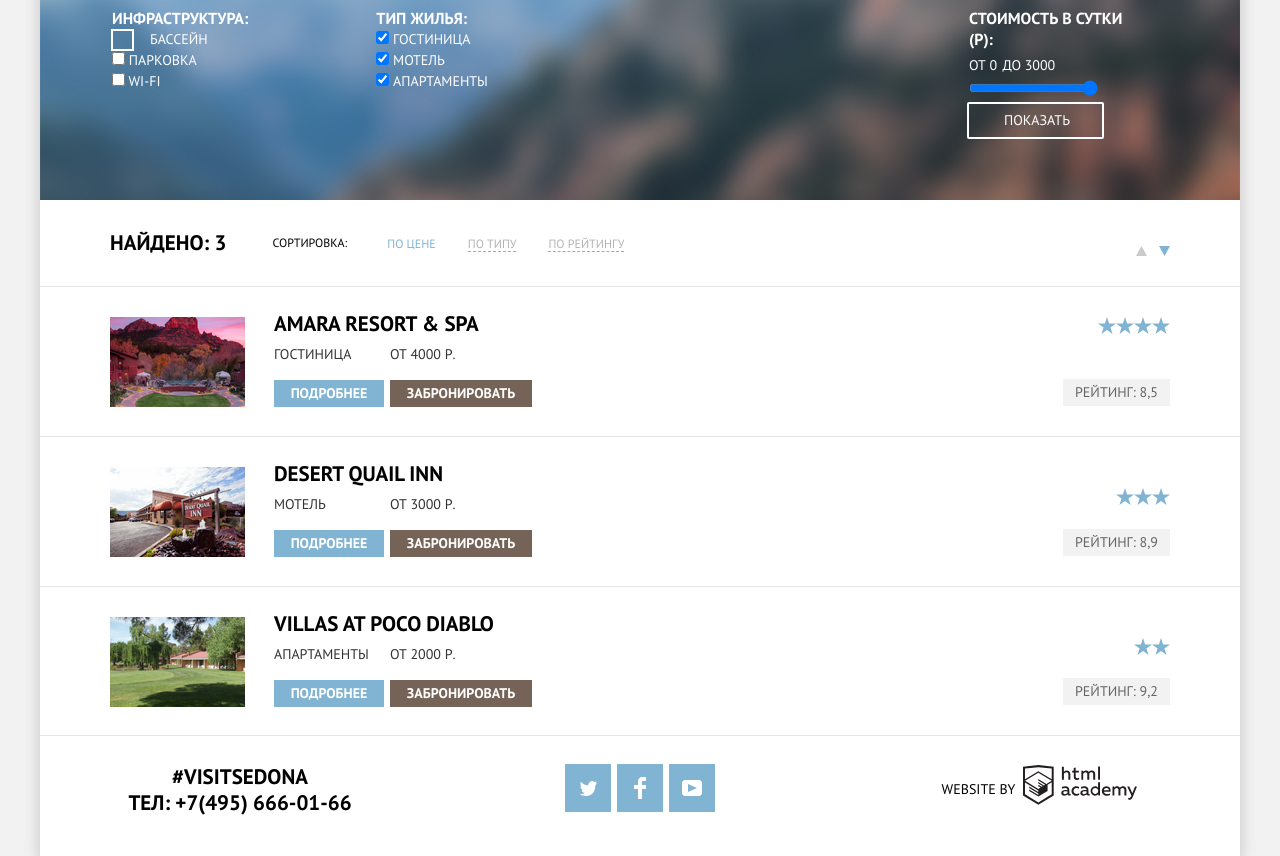
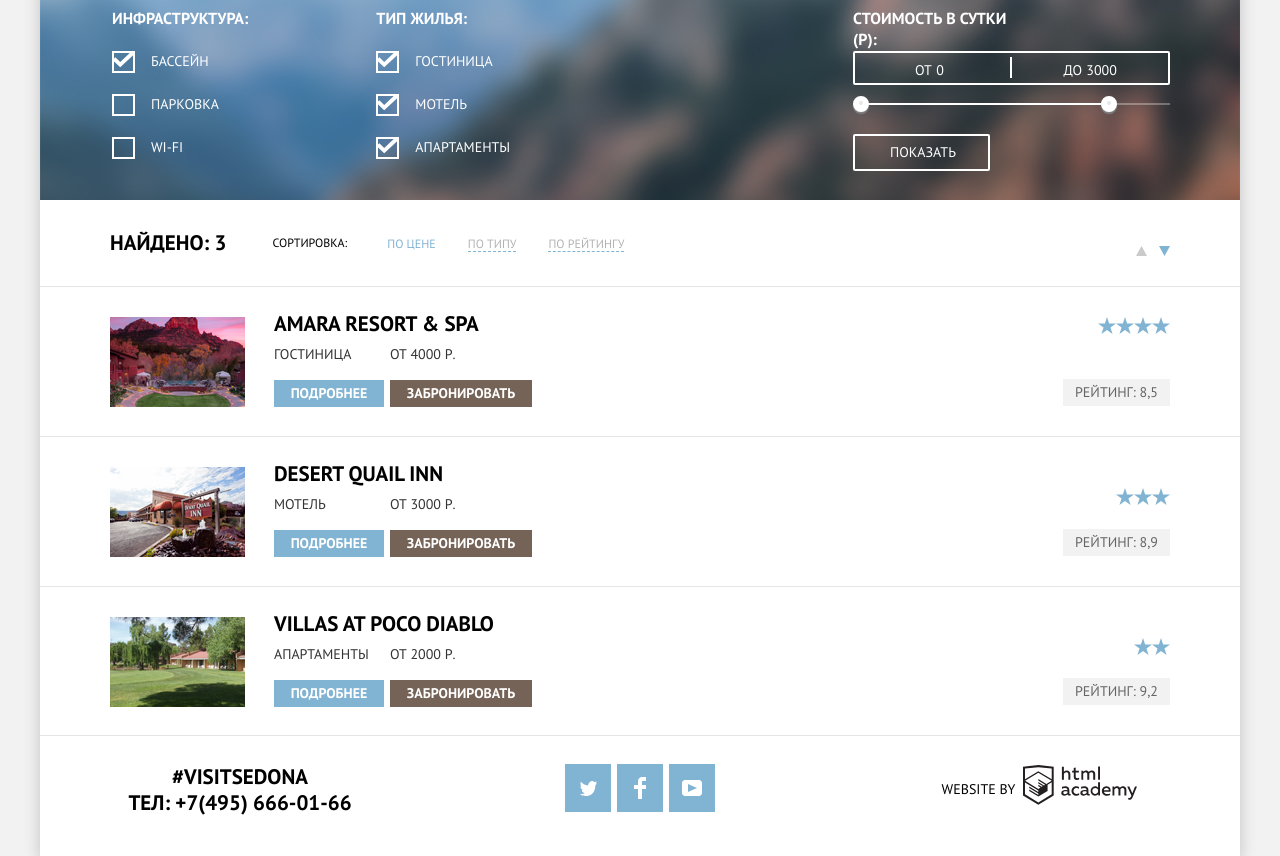
Before and after one commit to margo-chek/1708643-sedona-30, a plain HTML site: page hotels.html in a window 1280 px wide. Shown: the part 73-929 px from the top of the page. Drawn offline with Linux system fonts and the light colour scheme.

Commit message:
верстка декоративных элементов в блоке фильтр

```diff
--- a/css/style.css
+++ b/css/style.css
@@ -749,40 +749,75 @@ a.htmlacademy-logo:active>svg>path {
   height: 100%;
 }
 
+.filter-option {
+  margin-top: 22px;
+}
+
 .filter-option label {
   position: relative;
   display: block;
   cursor: pointer;
+  -webkit-user-select: none;
+  -moz-user-select: none;
+  -ms-user-select: none;
   user-select: none;
-  margin-left: 38px;
+  padding-left: 39px;
+  font-size: 14px;
+  line-height: 21px;
+  font-weight: 400;
+  text-transform: uppercase;
 }
 
-.filter-input-checkbox:hover + label,
-.filter-input-checkbox:focus + label {
-  color: var(--basic-white);
+.filter-input-checkbox+label::before:hover,
+.filter-input-checkbox+label::before:focus {
+  border: 2px solid var(--basic-white);
 }
 
 .filter-input-checkbox + label::before {
   content: "";
   position: absolute;
-  left: -39px;
-  top: 0;
+  left: 0;
   width: 23px;
   height: 21.5px;
+  border: 2px solid var(--basic-white);
+}
+
+.filter-input-checkbox:hover+label::before,
+.filter-input-checkbox:focus+label::before {
   border: 2px solid var(--basic-white);
 }
 
 .filter-input-checkbox:checked + label::after {
   content: "";
   position: absolute;
-  top: 4px;
-  left: -38px;
-  width: 22px;
-  height: 16px;
-  background-image: url("img/icons/checkbox-on.svg");
+  left: 0;
+  width: 27px;
+  height: 23px;
+  background-image: url("../img/icons/checkbox-on.svg");
   background-repeat: no-repeat;
   background-position: 0 0;
 }
+
+.filter-input-checkbox:disabled + label::after {
+  border: 2px solid var(--checkbox-disabled);
+  /* opacity: 0.1; */
+}
+
+.filter-input-checkbox:checked:disabled + label::after {
+  background-image: url("../img/icons/checkbox-on-check.svg");
+  border: none;
+  /* opacity: 0.1; */
+  /* color: var(--checkbox-disabled); */
+}
+
+.filter-input-checkbox:checked:hover + label::after,
+.filter-input-checkbox:checked:focus + label::after {
+  opacity: 1;
+}
+
+/* .filter-input-checkbox:checked + label::before {
+  opacity: 0;
+} */
 
 .left-block-wrapper {
   display: flex;
@@ -801,7 +836,7 @@ a.htmlacademy-logo:active>svg>path {
 }
 
 .right-block-wrapper {
-  width: 203px;
+  width: 317px;
 }
 
 .filter-result {
@@ -820,9 +855,147 @@ a.htmlacademy-logo:active>svg>path {
 }
 
 .filter-item {
+  margin: 0;
+  padding: 0;
+  border: none;
+}
+
+.range-filter {
+  width: 317px;
+  margin-top: 1px;
+}
+
+.filter-item legend {
+  font-size: 16px;
+  line-height: 21px;
+  font-weight: 700;
+  text-transform: uppercase;
+}
+
+.price-controls {
+  display: -webkit-box;
+  display: -ms-flexbox;
+  display: flex;
+  -webkit-box-pack: justify;
+  -ms-flex-pack: justify;
+  justify-content: space-between;
+  flex-wrap: wrap;
+  border: 2px solid var(--basic-white);
+  box-sizing: border-box;
+  border-radius: 2px;
+  height: 34px;
+}
+
+.price-controls lable {
   font-size: 14px;
   line-height: 21px;
   font-weight: 400;
+  text-transform: uppercase;
+}
+
+.price-controls input {
+  width: 80px;
+  line-height: 21px;
+  padding: 0;
+  margin-left: 4px;
+  text-align: center;
+  color: var(--basic-white);
+  border: none;
+  border-radius: 5px;
+  background: transparent;
+  font-family: inherit;
+  font-size: inherit;
+}
+
+.min-price,
+.max-price {
+  display: flex;
+  justify-content: center;
+  align-items: center;
+  height: inherit;
+  width: 50%;
+  justify-content: flex-start;
+  position: relative;
+}
+
+.min-price {
+  padding-left: 60px;
+}
+
+.max-price {
+  padding-left: 52px;
+}
+
+.min-price > input {
+  width: 24px;
+}
+
+.max-price > input {
+  width: 46px;
+}
+
+.min-price::after {
+  content: "";
+  position: absolute;
+  width: 2px;
+  height: 21px;
+  top: 4px;
+  right: 0;
+  background: var(--basic-white);
+}
+
+.range-controls {
+  position: relative;
+  height: 41px;
+  margin-bottom: 8px;
+  padding: 18px 0 0 15px;
+  background-color: transparent;
+  border-radius: 5px;
+}
+
+.range-controls .scale {
+  height: 2px;
+  background-color: var(--basic-white-active);
+}
+
+.range-controls .bar {
+  width: 81%;
+  height: 2px;
+  background-color: var(--basic-white);
+}
+
+.range-controls .toggle {
+  position: absolute;
+  top: 11px;
+  left: 0;
+  width: 4px;
+  height: 4px;
+  padding: 0;
+  border: 8px solid var(--basic-white);
+  background-color: blueviolet;
+  border-radius: 50%;
+  box-shadow: 0 2px 1px 0 gray;
+  cursor: pointer;
+}
+
+.range-controls .toggle-min {
+  left: 0;
+}
+
+.range-controls .toggle-max {
+  left: 248px;
+}
+
+.toggle-min:after,
+.toggle-max:after {
+  content: "";
+  position: absolute;
+  width: 4px;
+  height: 3px;
+  border: 2px solid var(--basic-grey-focus);
+  border-radius: 50%;
+  top: -3px;
+  margin-left: -2px;
 }
 
 .breadcrumbs {
--- a/hotels.html
+++ b/hotels.html
@@ -42,16 +42,16 @@
               <fieldset>
                 <legend class="filter-title">Инфраструктура:</legend>
                 <ul class="simple-list filter-list">
-                  <li class="filter-item filter-option filter-checkbox">
+                  <li class="filter-option filter-checkbox">
                     <input class="visually-hidden filter-input-checkbox filter-input" type="checkbox" name="swimming-pool" id="filter-swimming-pool" checked>
                     <label for="filter-swimming-pool">Бассейн</label>
                   </li>
-                  <li class="filter-item">
-                    <input type="checkbox" name="parking" id="filter-parking">
+                  <li class="filter-option filter-checkbox">
+                    <input class="visually-hidden filter-input-checkbox filter-input" type="checkbox" name="parking" id="filter-parking">
                     <label for="filter-parking">Парковка</label>
                   </li>
-                  <li class="filter-item">
-                    <input type="checkbox" name="wi-fi" id="filter-wi-fi">
+                  <li class="filter-option filter-checkbox">
+                    <input class="visually-hidden filter-input-checkbox filter-input" type="checkbox" name="wi-fi" id="filter-wi-fi">
                     <label for="filter-wi-fi">Wi-Fi</label>
                   </li>
                 </ul>
@@ -59,30 +59,40 @@
               <fieldset>
                 <legend class="filter-title">Тип жилья:</legend>
                 <ul class="simple-list filter-list">
-                  <li class="filter-item">
-                    <input type="checkbox" name="hotel" id="filter-hotel" checked>
+                  <li class="filter-option filter-checkbox">
+                    <input class="visually-hidden filter-input-checkbox filter-input" type="checkbox" name="hotel" id="filter-hotel" checked>
                     <label for="filter-hotel">Гостиница</label>
                   </li>
-                  <li class="filter-item">
-                    <input type="checkbox" name="motel" id="filter-motel" checked>
+                  <li class="filter-option filter-checkbox">
+                    <input class="visually-hidden filter-input-checkbox filter-input" type="checkbox" name="motel" id="filter-motel" checked>
                     <label for="filter-motel">Мотель</label>
                   </li>
-                  <li class="filter-item">
-                    <input type="checkbox" name="apartments" id="filter-apartment" checked>
+                  <li class="filter-option filter-checkbox">
+                    <input class="visually-hidden filter-input-checkbox filter-input" type="checkbox" name="apartments" id="filter-apartment" checked>
                     <label for="filter-apartment">Апартаменты</label>
                   </li>
                 </ul>
               </fieldset>
             </div>
             <div class="right-block-wrapper">
-              <fieldset>
+              <fieldset class="filter-item">
                 <legend class="filter-title">Стоимость в сутки<br>(Р):</legend>
-                <div>
-                  <span class="filter-item">от 0</span>
-                  <span class="filter-item">до 3000</span>
-                </div>
-                <div>
-                  <input value="1800" name="price" type="range">
+                <div class="range-filter">
+                  <div class="price-controls">
+                    <lable class="min-price">от
+                      <input type="number" name="min-price" value="0" aria-label="Минимальная цена">
+                    </lable>
+                    <lable class="max-price">до
+                      <input type="number" name="max-price" value="3000" aria-label="Максимальная цена">
+                    </lable>
+                  </div>
+                  <div class="range-controls">
+                    <div class="scale">
+                      <div class="bar"></div>
+                    </div>
+                    <div class="toggle toggle-min" tabindex="0"></div>
+                    <div class="toggle toggle-max" tabindex="0"></div>
+                  </div>
                 </div>
               </fieldset>
               <button class="button show-button" type="submit">Показать</button>
```
Also changed, not shown: img/icons/checkbox-off-check.svg (added), img/icons/checkbox-off.svg (added), img/icons/checkbox-on-check.svg (added).
